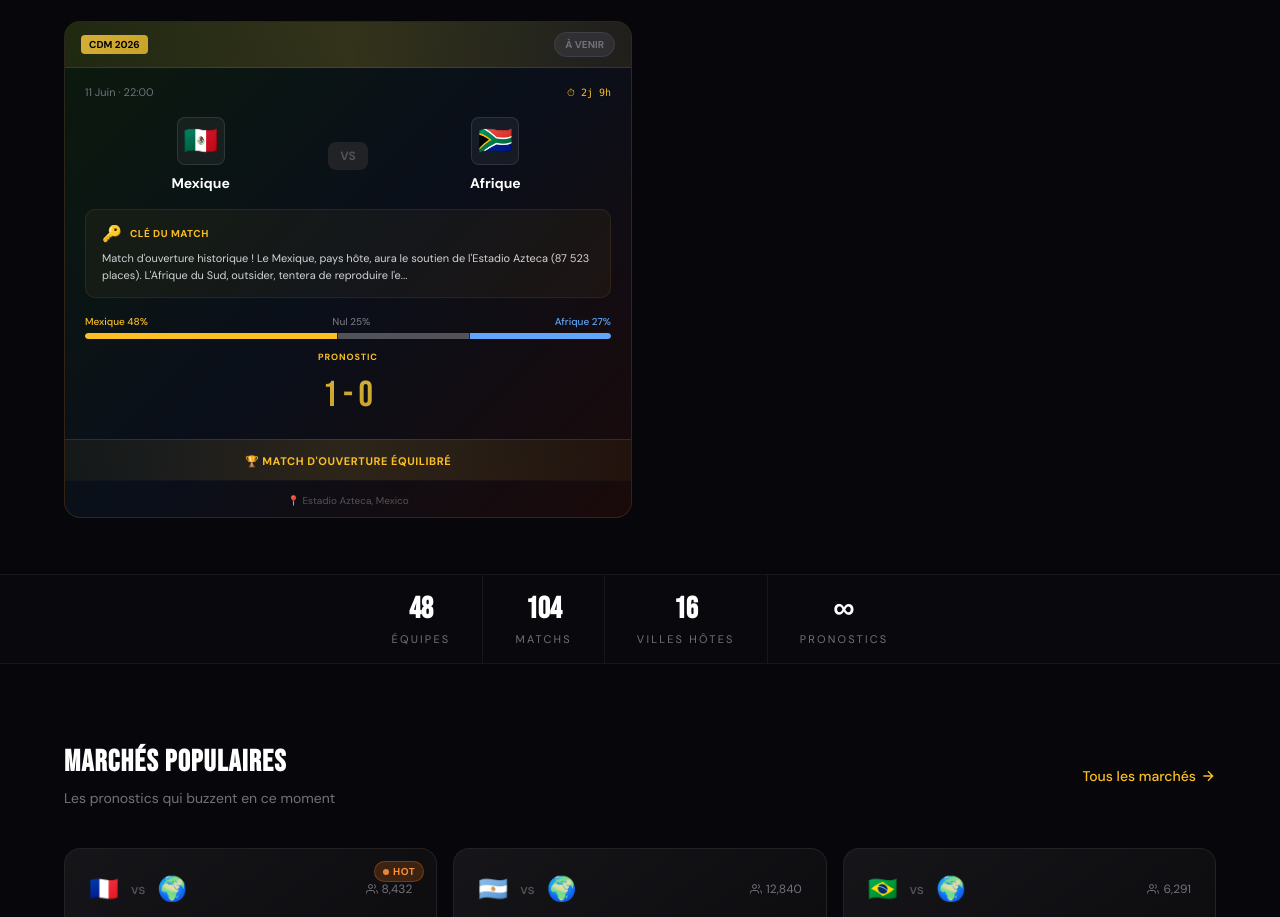
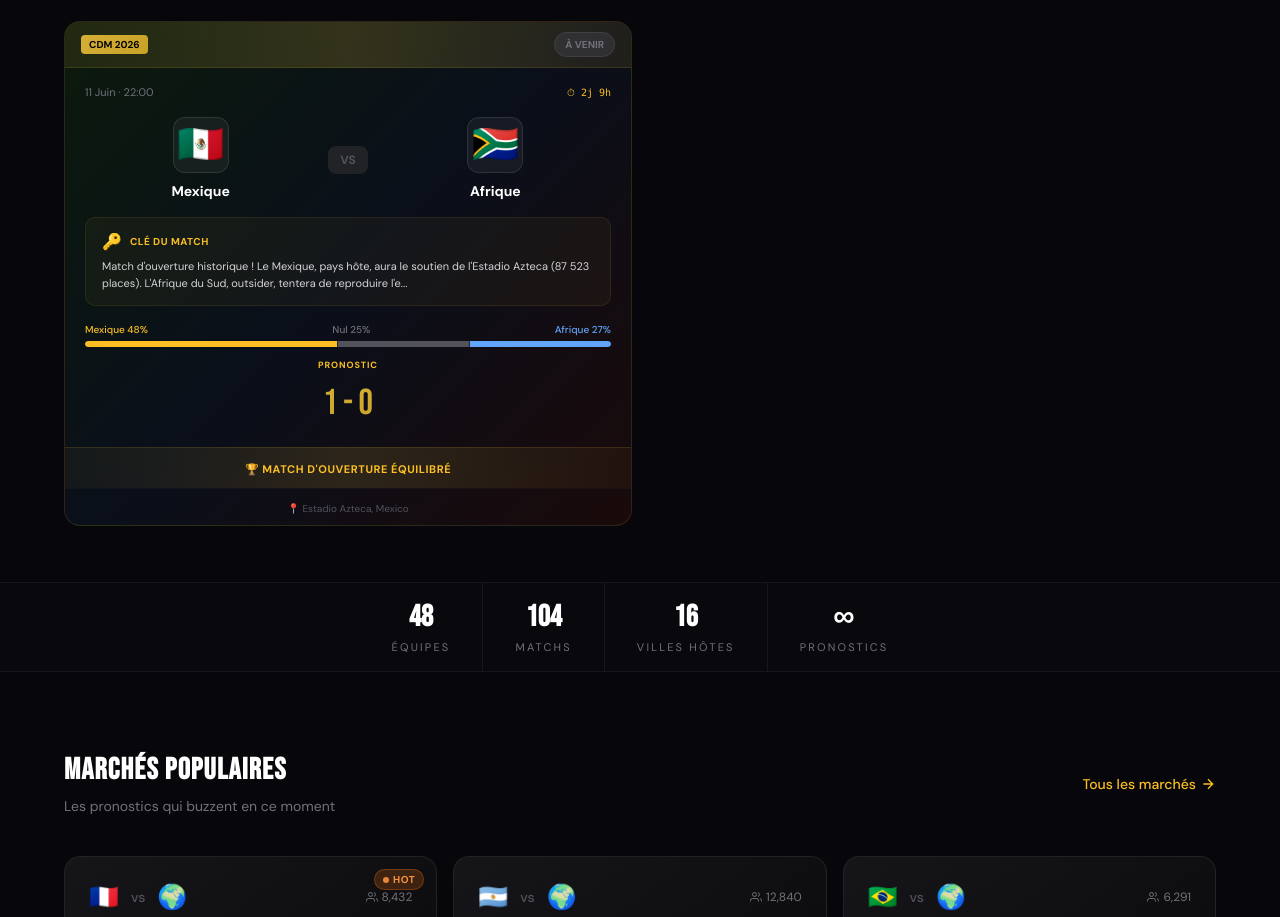
Before and after one commit to CoachAbdou/pronomondial26, a website: page public/index.html in a window 1280 px wide. Shown: the part 965-1882 px from the top of the page. Drawn offline with nearby package versions, Linux system fonts and the light colour scheme; no server answers.

Commit message:
Update index.html

```diff
--- a/public/index.html
+++ b/public/index.html
@@ -48,7 +48,7 @@
     .prono-card:hover{border-color:rgba(212,175,55,0.3);box-shadow:0 0 30px rgba(212,175,55,0.08);transform:translateY(-2px)}
     .prono-card-hdr{background:linear-gradient(90deg,rgba(212,175,55,0.1),rgba(212,175,55,0.2),rgba(212,175,55,0.1));border-bottom:1px solid rgba(212,175,55,0.15)}
     .prono-badge{background:linear-gradient(135deg,#d4af37,#c9a227);color:#000;font-weight:700;font-size:10px;padding:2px 8px;border-radius:4px}
-    .tflag{width:48px;height:48px;border-radius:8px;display:flex;align-items:center;justify-content:center;font-size:28px;background:rgba(255,255,255,0.05);border:1px solid rgba(255,255,255,0.1)}
+    .tflag{width:56px;height:56px;border-radius:12px;display:flex;align-items:center;justify-content:center;font-size:38px;background:rgba(255,255,255,0.05);border:1px solid rgba(255,255,255,0.1)}
     .key-box{background:rgba(212,175,55,0.05);border:1px solid rgba(212,175,55,0.1);border-radius:10px}
     .pscore{font-family:'Bebas Neue',sans-serif;font-size:36px;background:linear-gradient(180deg,#d4af37,#c9a227);-webkit-background-clip:text;-webkit-text-fill-color:transparent;background-clip:text}
     .vbar{background:linear-gradient(90deg,rgba(212,175,55,0.05),rgba(212,175,55,0.15),rgba(212,175,55,0.05));border-top:1px solid rgba(212,175,55,0.15)}
```
